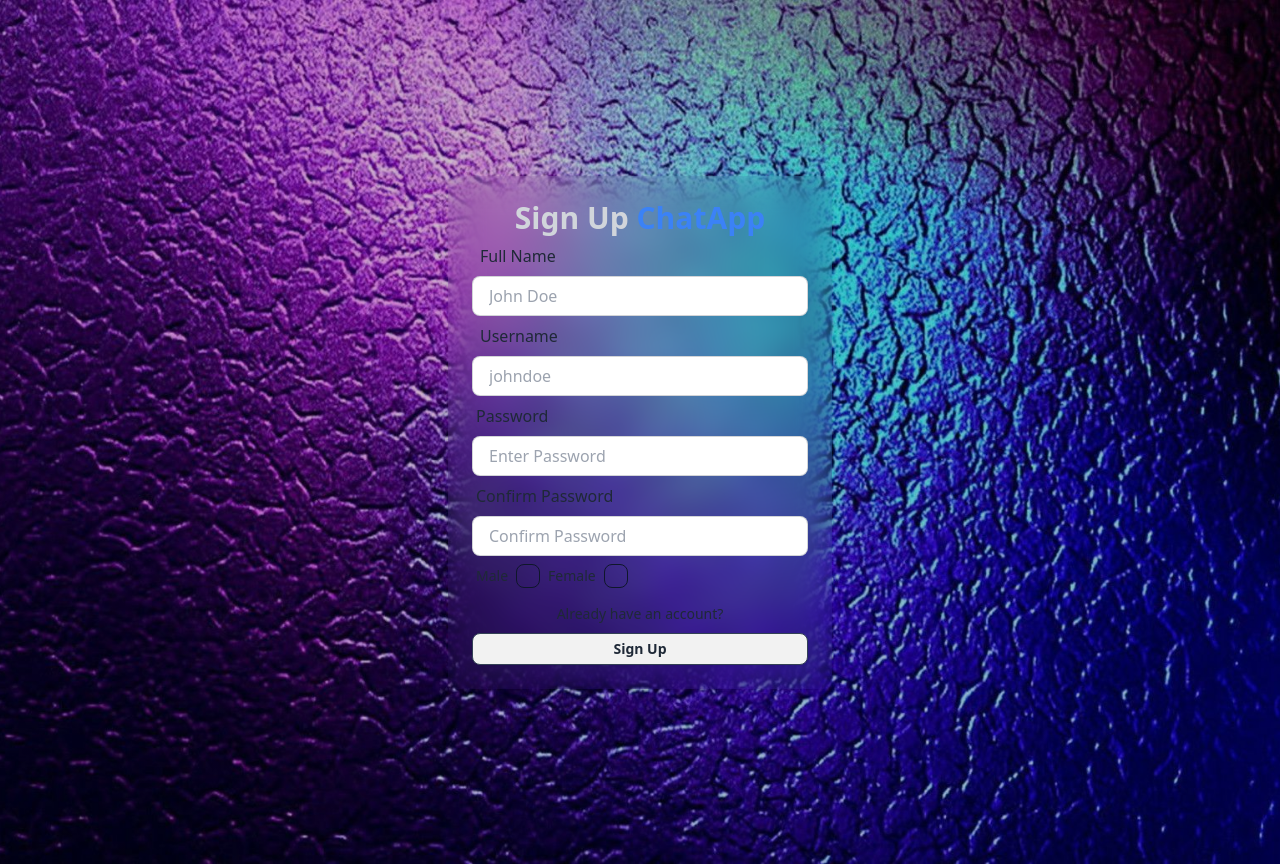
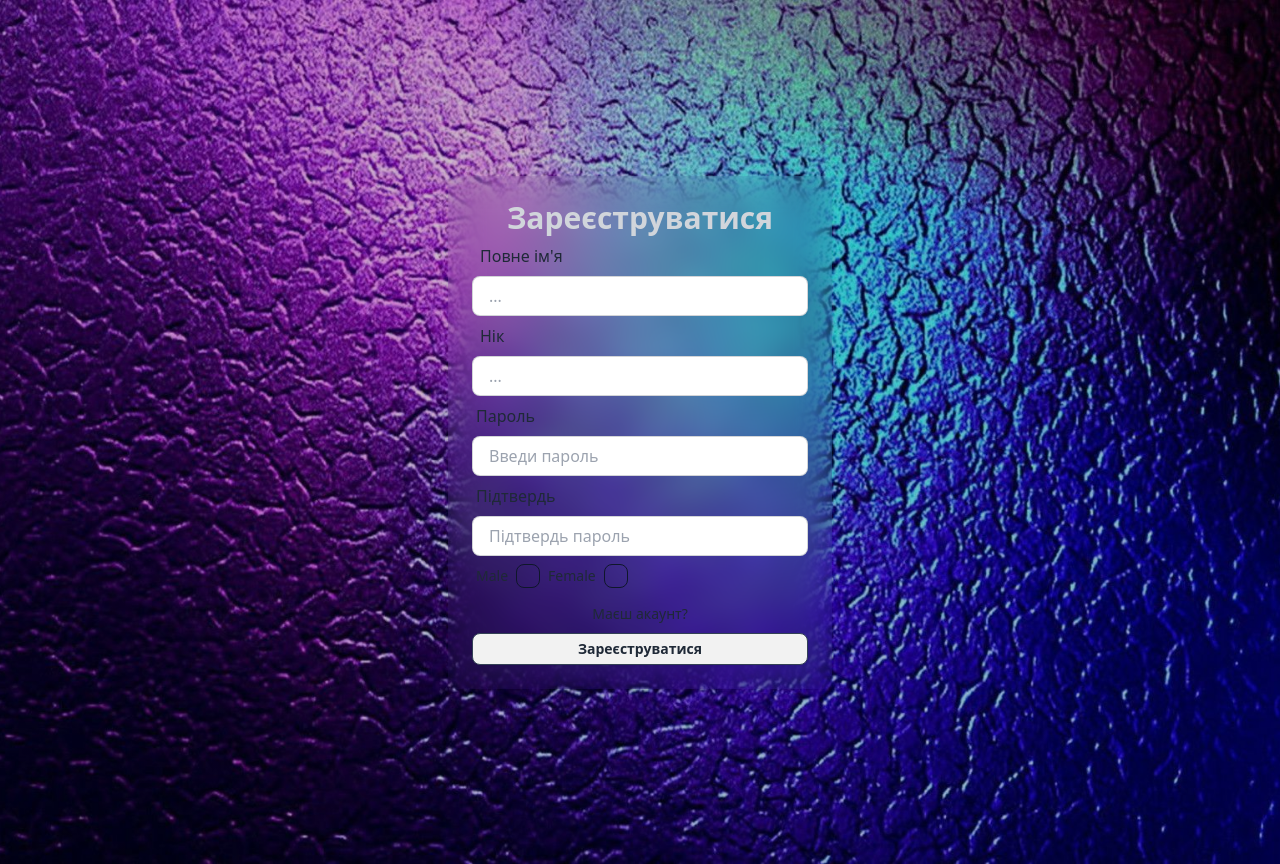
Before and after one commit to Feerverk05/Chat_App_NodeJs, a React (Vite) app in the folder frontend/: page /signup in a window 1280 px wide. Built offline with nearby package versions, Linux system fonts and the light colour scheme.

Commit message:
Update SignUp.jsx

```diff
--- a/frontend/src/components/pages/signup/SignUp.jsx
+++ b/frontend/src/components/pages/signup/SignUp.jsx
@@ -27,17 +27,17 @@ const SignUp = () => {
 		<div className='flex flex-col items-center justify-center min-w-96 mx-auto'>
 			<div className='w-full p-6 rounded-lg shadow-md bg-gray-400 bg-clip-padding backdrop-filter backdrop-blur-lg bg-opacity-0'>
 				<h1 className='text-3xl font-semibold text-center text-gray-300'>
-					Sign Up <span className='text-blue-500'> ChatApp</span>
+					Зареєструватися <span className='text-blue-500'></span>
 				</h1>
 
 				<form onSubmit={handleSubmit}>
 					<div>
 						<label className='label p-2'>
-							<span className='text-base label-text'>Full Name</span>
+							<span className='text-base label-text'>Повне ім'я</span>
 						</label>
 						<input
 							type='text'
-							placeholder='John Doe'
+							placeholder='...'
 							className='w-full input input-bordered  h-10'
 							value={inputs.fullName}
 							onChange={(e) => setInputs({ ...inputs, fullName: e.target.value })}
@@ -46,11 +46,11 @@ const SignUp = () => {
 
 					<div>
 						<label className='label p-2 '>
-							<span className='text-base label-text'>Username</span>
+							<span className='text-base label-text'>Нік</span>
 						</label>
 						<input
 							type='text'
-							placeholder='johndoe'
+							placeholder='...'
 							className='w-full input input-bordered h-10'
 							value={inputs.username}
 							onChange={(e) => setInputs({ ...inputs, username: e.target.value })}
@@ -59,11 +59,11 @@ const SignUp = () => {
 
 					<div>
 						<label className='label'>
-							<span className='text-base label-text'>Password</span>
+							<span className='text-base label-text'>Пароль</span>
 						</label>
 						<input
 							type='password'
-							placeholder='Enter Password'
+							placeholder='Введи пароль'
 							className='w-full input input-bordered h-10'
 							value={inputs.password}
 							onChange={(e) => setInputs({ ...inputs, password: e.target.value })}
@@ -72,11 +72,11 @@ const SignUp = () => {
 
 					<div>
 						<label className='label'>
-							<span className='text-base label-text'>Confirm Password</span>
+							<span className='text-base label-text'>Підтвердь</span>
 						</label>
 						<input
 							type='password'
-							placeholder='Confirm Password'
+							placeholder='Підтвердь пароль'
 							className='w-full input input-bordered h-10'
 							value={inputs.confirmPassword}
 							onChange={(e) => setInputs({ ...inputs, confirmPassword: e.target.value })}
@@ -90,12 +90,12 @@ const SignUp = () => {
 						className='text-sm hover:underline hover:text-blue-600 mt-2 inline-block'
 						href='#'
 					>
-						Already have an account?
+						Маєш акаунт?
 					</Link>
 
 					<div>
 						<button className='btn btn-block btn-sm mt-2 border border-slate-700' disabled={loading}>
-							{loading ? <span className='loading loading-spinner'></span> : "Sign Up"}
+							{loading ? <span className='loading loading-spinner'></span> : "Зареєструватися"}
 						</button>
 					</div>
 				</form>
@@ -104,67 +104,3 @@ const SignUp = () => {
 	);
 };
 export default SignUp;
-
-// STARTER CODE FOR THE SIGNUP COMPONENT
-// import GenderCheckbox from "./GenderCheckbox";
-
-// const SignUp = () => {
-// 	return (
-// 		<div className='flex flex-col items-center justify-center min-w-96 mx-auto'>
-// 			<div className='w-full p-6 rounded-lg shadow-md bg-gray-400 bg-clip-padding backdrop-filter backdrop-blur-lg bg-opacity-0'>
-// 				<h1 className='text-3xl font-semibold text-center text-gray-300'>
-// 					Sign Up <span className='text-blue-500'> ChatApp</span>
-// 				</h1>
-
-// 				<form>
-// 					<div>
-// 						<label className='label p-2'>
-// 							<span className='text-base label-text'>Full Name</span>
-// 						</label>
-// 						<input type='text' placeholder='John Doe' className='w-full input input-bordered  h-10' />
-// 					</div>
-
-// 					<div>
-// 						<label className='label p-2 '>
-// 							<span className='text-base label-text'>Username</span>
-// 						</label>
-// 						<input type='text' placeholder='johndoe' className='w-full input input-bordered h-10' />
-// 					</div>
-
-// 					<div>
-// 						<label className='label'>
-// 							<span className='text-base label-text'>Password</span>
-// 						</label>
-// 						<input
-// 							type='password'
-// 							placeholder='Enter Password'
-// 							className='w-full input input-bordered h-10'
-// 						/>
-// 					</div>
-
-// 					<div>
-// 						<label className='label'>
-// 							<span className='text-base label-text'>Confirm Password</span>
-// 						</label>
-// 						<input
-// 							type='password'
-// 							placeholder='Confirm Password'
-// 							className='w-full input input-bordered h-10'
-// 						/>
-// 					</div>
-
-// 					<GenderCheckbox />
-
-// 					<a className='text-sm hover:underline hover:text-blue-600 mt-2 inline-block' href='#'>
-// 						Already have an account?
-// 					</a>
-
-// 					<div>
-// 						<button className='btn btn-block btn-sm mt-2 border border-slate-700'>Sign Up</button>
-// 					</div>
-// 				</form>
-// 			</div>
-// 		</div>
-// 	);
-// };
-// export default SignUp;
```
